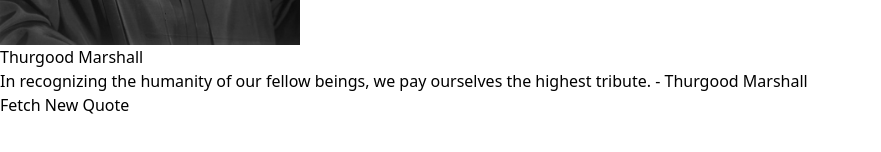
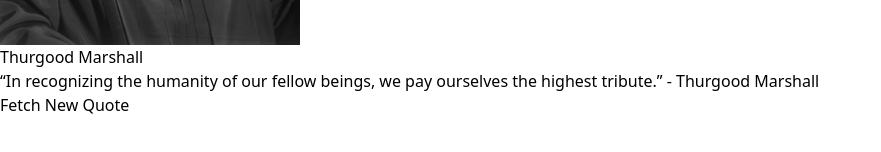
Before and after one commit to RW2023/next-quotes, a Next.js app: page / in a window 1280 px wide. Shown: the part 380-532 px from the top of the page, without its empty margins (0-881 px from the left). Built offline with nearby package versions, Linux system fonts and the light colour scheme.

Commit message:
wrap text and style as quote

```diff
--- a/src/components/BlackHistoryQuoteGenerator.tsx
+++ b/src/components/BlackHistoryQuoteGenerator.tsx
@@ -22,7 +22,7 @@ const BlackHistoryQuoteGenerator: React.FC<BlackHistoryQuoteGeneratorProps> = ({
   return (
     <div className="flex flex-col items-center p-4">
       <blockquote className="text-headline mb-4 italic text-2xl text-center">
-        {quote.quote} - <span className="text-button">{quote.author}</span>
+        <span className="quote text-4xl">&ldquo;{quote.quote}&rdquo;</span> - <span className="text-button">{quote.author}</span>
       </blockquote>
       <button
         type="submit"
```
